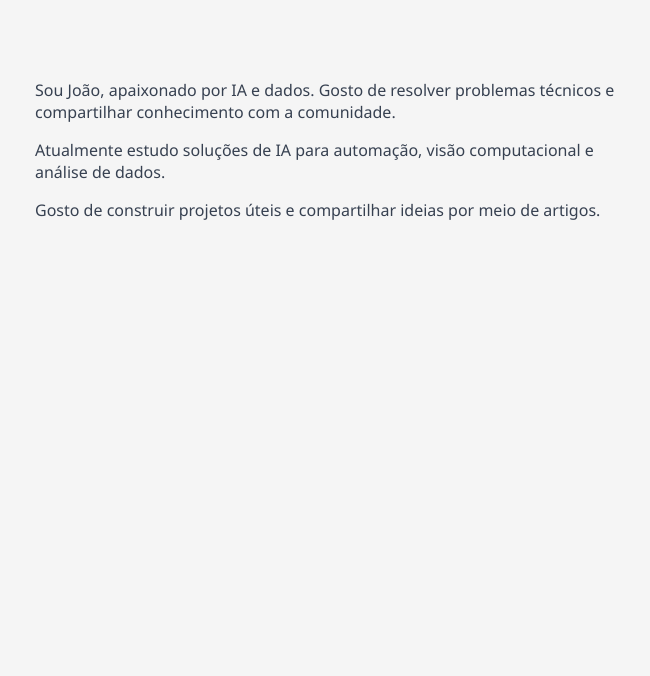
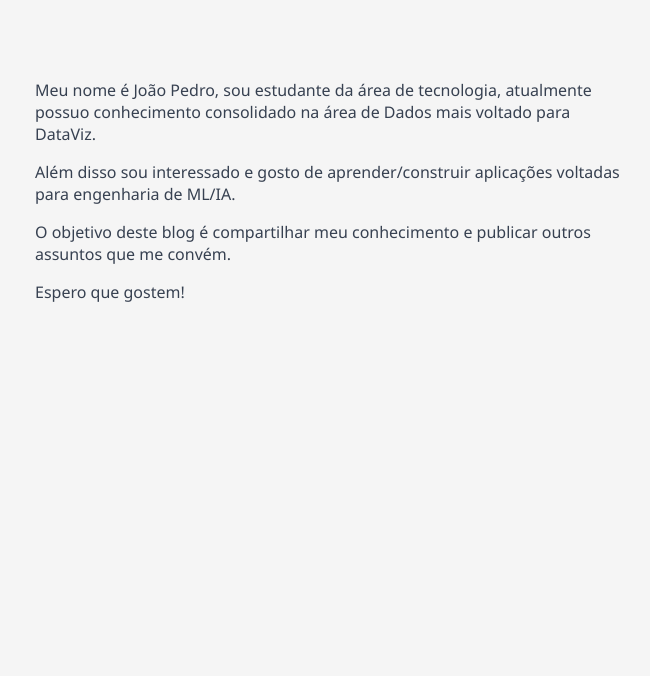
Before and after one commit to joaocardosoneto/jpcardoso, a plain HTML site: page index.html in a window 1280 px wide. Shown: the part 124-800 px from the top of the page, without its empty margins (205-855 px from the left). Drawn offline with Linux system fonts and the light colour scheme.

Commit message:
atualizacoes

```diff
--- a/index.html
+++ b/index.html
@@ -19,9 +19,10 @@
   <main class="container">
     <section class="bio">
       <div class="text">
-        <p>Sou João, apaixonado por IA e dados. Gosto de resolver problemas técnicos e compartilhar conhecimento com a comunidade.</p>
-        <p>Atualmente estudo soluções de IA para automação, visão computacional e análise de dados.</p>
-        <p>Gosto de construir projetos úteis e compartilhar ideias por meio de artigos.</p>
+        <p>Meu nome é João Pedro, sou estudante da área de tecnologia, atualmente possuo conhecimento consolidado na área de Dados mais voltado para DataViz.</p>
+        <p>Além disso sou interessado e gosto de aprender/construir aplicações voltadas para engenharia de ML/IA.</p>
+        <p>O objetivo deste blog é compartilhar meu conhecimento e publicar outros assuntos que me convém.</p>
+        <p>Espero que gostem!</p>
       </div>
     </section>
   </main>
```
